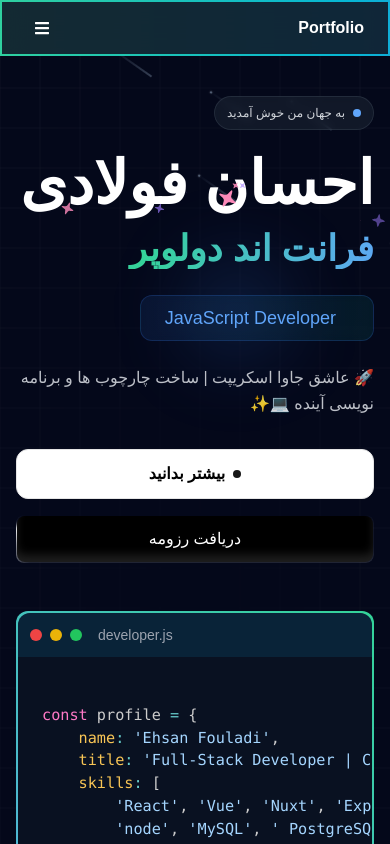
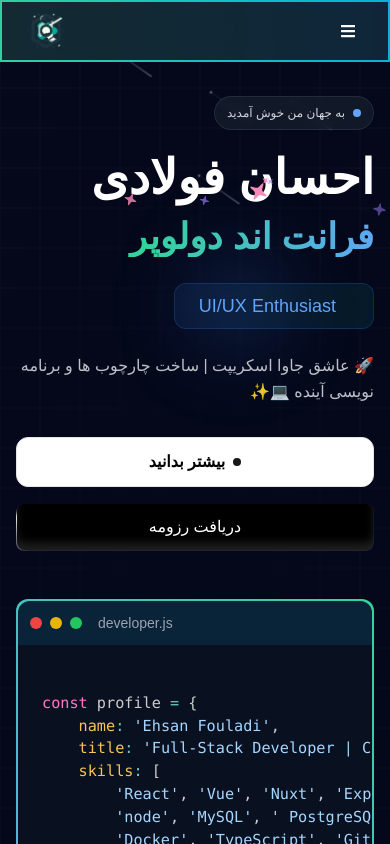
Before and after one commit to Ehsan-Fouladi/portfolio, a React (Vite) app: page / in a window 390 px wide. Shown: the top 844 px of the page. Built offline with nearby package versions, Linux system fonts and the light colour scheme; a small style sheet from the web is missing.

Commit message:
change favicon and added logo and Re Design component pages and added lazy load for image

```diff
--- a/src/components/ui/sparkles-text.jsx
+++ b/src/components/ui/sparkles-text.jsx
@@ -48,7 +48,7 @@ const SparklesText = ({
 
   return (
     (<div
-      className={cn("text-6xl font-bold", className)}
+      className={cn("text-5xl md:text-6xl font-bold", className)}
       {...props}
       style={
         {
--- a/src/pages/Header/Header.jsx
+++ b/src/pages/Header/Header.jsx
@@ -8,6 +8,7 @@ import {
   FaBars,
 } from "react-icons/fa";
 import { Link, useLocation } from "react-router-dom";
+import Logo from "@/assets/images/logo.png";
 
 export default function Header() {
   const location = useLocation();
@@ -39,12 +40,14 @@ export default function Header() {
             <nav className="bg-gray-900/90 backdrop-blur-md md:rounded-full px-4 md:px-6 py-2.5">
               {/* Mobile Menu Button */}
               <div className="flex justify-between items-center md:hidden px-2">
-                <Link to="/" className="text-white font-bold">Portfolio</Link>
                 <button
                     onClick={() => setIsMenuOpen(!isMenuOpen)}
                     className="text-white p-2" title="menu">
                   <FaBars />
                 </button>
+                <Link to="/" className="size-[12%]">
+                  <img className="object-contain rounded-full" src={Logo} alt="logo" draggable="false" loading="lazy"/>
+                </Link>
               </div>
 
               {/* Navigation Links */}
--- a/src/pages/Hero/Hero.jsx
+++ b/src/pages/Hero/Hero.jsx
@@ -44,11 +44,13 @@ const GridBackground = () => {
 
 export default function Hero() {
   const words = [
-    "Full-Stack Developer & UI/UX Enthusiast",
+    "Full-Stack Developer",
+    "UI/UX Enthusiast",
     "JavaScript Developer",
     "python Developer",
     "Django & node.js Developer",
-    "Linux & GitHub for DevOps Enthusiast",
+    "Linux & GitHub",
+    "DevOps Enthusiast",
   ];
 
   const [code] = useState(`
--- a/src/pages/Projects/Projects.jsx
+++ b/src/pages/Projects/Projects.jsx
@@ -136,6 +136,7 @@ function Card({
               alt={title}
               draggable="false"
               className="w-full h-full object-cover"
+              loading="lazy"
               initial={{ scale: 1 }}
               whileHover={{ scale: 1.05 }}
               transition={{ duration: 0.4 }}
```
Also changed, not shown: src/pages/Contact/Contact.jsx (+1 -1 lines), src/assets/images/logo.png (added), 1 other file (tests, documents, lock files or other folders).
